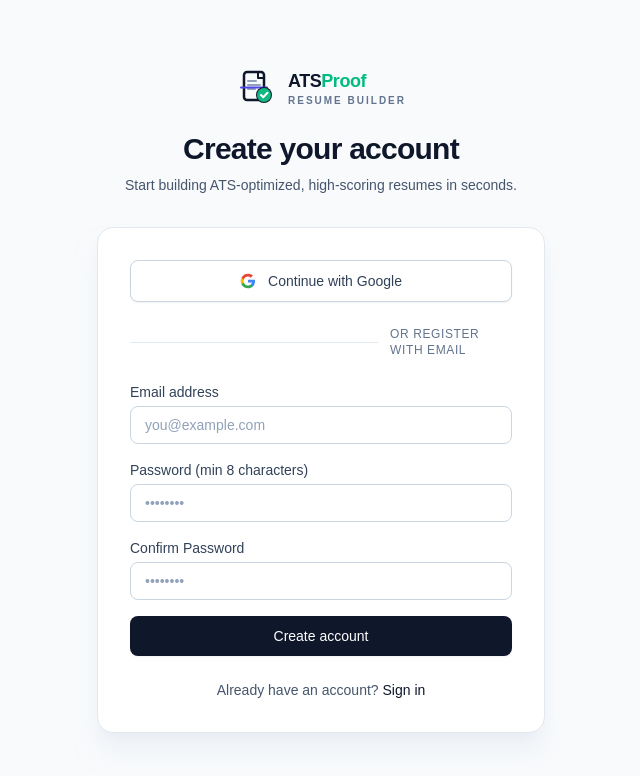
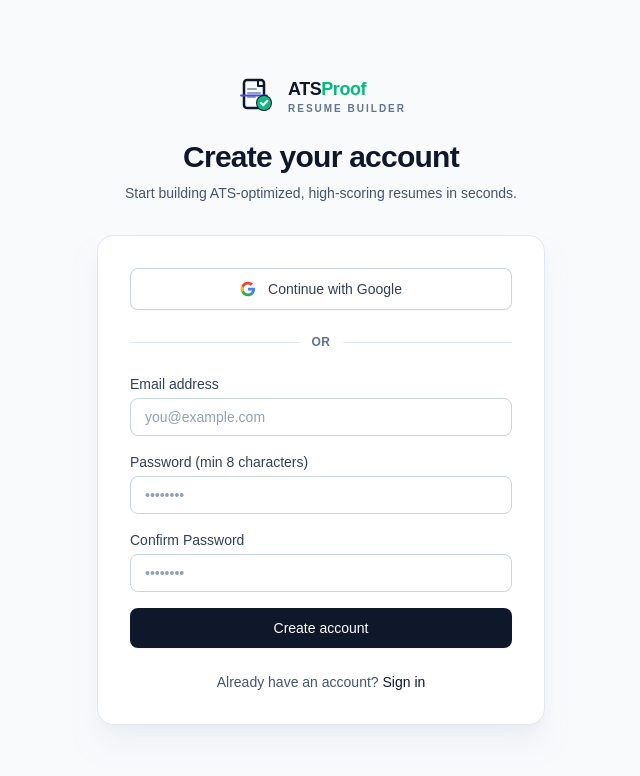
Before and after one commit to zaheerbeg21/resume-builder, a Next.js app: page /register in a window 1280 px wide. Shown: the top 776 px of the page, without its empty margins (319-959 px from the left). Built offline with nearby package versions, Linux system fonts and the light colour scheme.

Commit message:
fix(or placement): updated login, register ui/ux

```diff
--- a/components/auth/LoginForm.tsx
+++ b/components/auth/LoginForm.tsx
@@ -115,11 +115,18 @@ export function LoginForm({ initialReturnTo }: LoginFormProps) {
 
       <OAuthButtons returnTo={returnTo} onError={setFormError} disabled={isLoading} />
 
-      <div className="relative flex items-center justify-center">
+      {/* <div className="relative flex items-center justify-center">
         <div className="border-t border-slate-200 dark:border-neutral-800 w-full" />
         <span className="bg-white dark:bg-neutral-900 px-3 text-xs uppercase tracking-wider text-slate-500 dark:text-neutral-400 font-medium">
           Or continue with email
         </span>
+      </div> */}
+      <div className="flex items-center gap-3" role="separator">
+        <div className="h-px flex-1 bg-slate-200 dark:bg-neutral-800" />
+        <span className="text-xs font-semibold uppercase tracking-wider text-slate-500 dark:text-neutral-400 shrink-0">
+          OR<span className="sr-only"> continue with email</span>
+        </span>
+        <div className="h-px flex-1 bg-slate-200 dark:bg-neutral-800" />
       </div>
 
       <form onSubmit={handleSubmit} noValidate className="space-y-4">
@@ -146,8 +153,7 @@ export function LoginForm({ initialReturnTo }: LoginFormProps) {
             aria-invalid={Boolean(emailError)}
             aria-describedby={emailError ? 'email-error' : undefined}
             placeholder="you@example.com"
-            className={`w-full px-3.5 py-2 text-sm rounded-lg border bg-white dark:bg-neutral-900 text-slate-900 dark:text-white placeholder:text-slate-400 dark:placeholder:text-neutral-500 transition-colors focus:outline-none focus:ring-2 ${
-              emailError
+            className={`w-full px-3.5 py-2 text-sm rounded-lg border bg-white dark:bg-neutral-900 text-slate-900 dark:text-white placeholder:text-slate-400 dark:placeholder:text-neutral-500 transition-colors focus:outline-none focus:ring-2 ${emailError
               ? 'border-red-300 dark:border-red-700 focus:ring-red-500'
               : 'border-slate-300 dark:border-neutral-700 focus:ring-slate-900 dark:focus:ring-neutral-400'
               }`}
@@ -182,8 +188,7 @@ export function LoginForm({ initialReturnTo }: LoginFormProps) {
             aria-invalid={Boolean(passwordError)}
             aria-describedby={passwordError ? 'password-error' : undefined}
             placeholder="••••••••"
-            className={`w-full px-3.5 py-2 text-sm rounded-lg border bg-white dark:bg-neutral-900 text-slate-900 dark:text-white placeholder:text-slate-400 dark:placeholder:text-neutral-500 transition-colors focus:outline-none focus:ring-2 ${
-              passwordError
+            className={`w-full px-3.5 py-2 text-sm rounded-lg border bg-white dark:bg-neutral-900 text-slate-900 dark:text-white placeholder:text-slate-400 dark:placeholder:text-neutral-500 transition-colors focus:outline-none focus:ring-2 ${passwordError
               ? 'border-red-300 dark:border-red-700 focus:ring-red-500'
               : 'border-slate-300 dark:border-neutral-700 focus:ring-slate-900 dark:focus:ring-neutral-400'
               }`}
--- a/components/auth/RegisterForm.tsx
+++ b/components/auth/RegisterForm.tsx
@@ -194,11 +194,19 @@ export function RegisterForm({ initialReturnTo }: RegisterFormProps) {
 
       <OAuthButtons returnTo={returnTo} onError={setFormError} disabled={isLoading} />
 
-      <div className="relative flex items-center justify-center">
+      {/* <div className="relative flex items-center justify-center">
         <div className="border-t border-slate-200 dark:border-neutral-800 w-full" />
         <span className="bg-white dark:bg-neutral-900 px-3 text-xs uppercase tracking-wider text-slate-500 dark:text-neutral-400 font-medium">
           Or register with email
         </span>
+      </div> */}
+
+      <div className="flex items-center gap-3" role="separator">
+        <div className="h-px flex-1 bg-slate-200 dark:bg-neutral-800" />
+        <span className="text-xs font-semibold uppercase tracking-wider text-slate-500 dark:text-neutral-400 shrink-0">
+          OR<span className="sr-only"> register with email</span>
+        </span>
+        <div className="h-px flex-1 bg-slate-200 dark:bg-neutral-800" />
       </div>
 
       <form onSubmit={handleSubmit} noValidate className="space-y-4">
```
Lines whose indentation alone changed are shown as unchanged.
